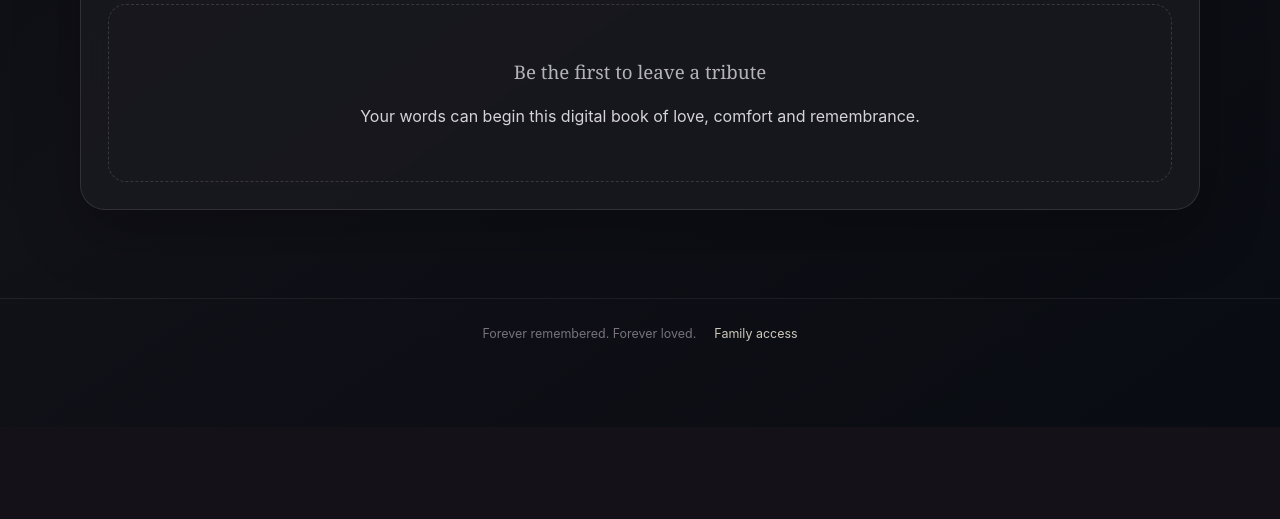
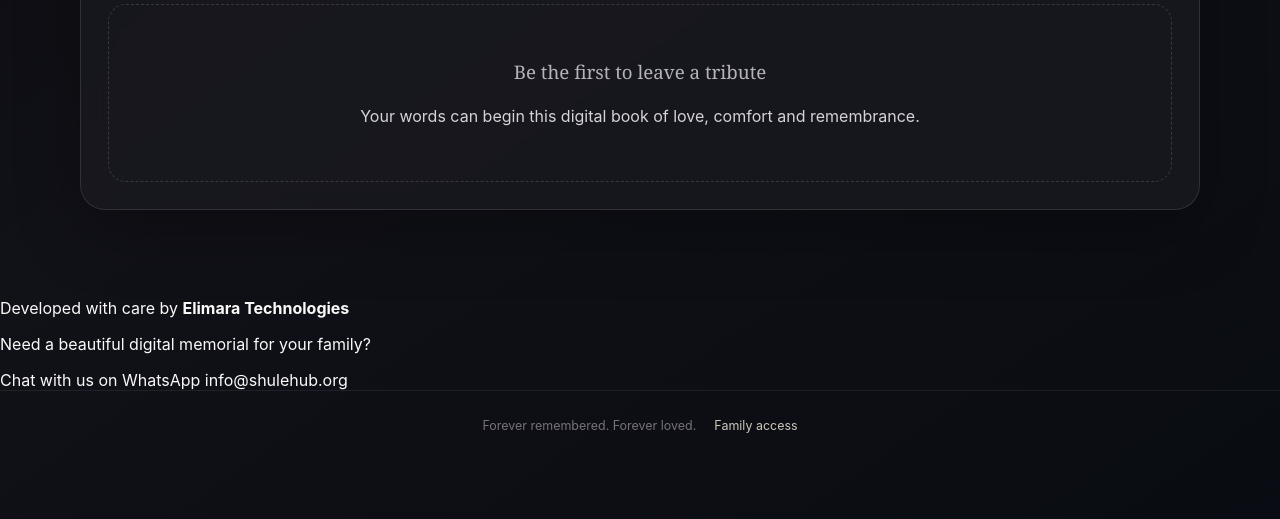
Before and after one commit to BasilOkoth/memorial-platform, a Flask app: template templates/memorial.html in a window 1280 px wide. Shown: the part 937-1456 px from the top of the page. Before the commit the page ends 1278 px from the top, so only its background shows below. Run offline with Flask 3, Linux system fonts and the light colour scheme; the template is opened without the code that fills it, so the values that code supplies are empty; some libraries are stand-ins or nearby versions.

Commit message:
Update memorial.html

```diff
--- a/templates/memorial.html
+++ b/templates/memorial.html
@@ -51,7 +51,6 @@ In Loving Memory of {{ memorial.memorial_name }}
 
       </div>
 
-
       <!-- Hero information -->
       <div class="mm-hero-copy">
 
@@ -62,7 +61,6 @@ In Loving Memory of {{ memorial.memorial_name }}
         <h1>
           {{ memorial.memorial_name }}
         </h1>
-
 
         {% if memorial.birth_date or memorial.death_date %}
 
@@ -80,11 +78,9 @@ In Loving Memory of {{ memorial.memorial_name }}
 
         {% endif %}
 
-
         <p class="mm-message">
           {{ memorial.hero_message }}
         </p>
-
 
         <!-- Hero actions -->
         <div class="mm-actions">
@@ -95,7 +91,6 @@ In Loving Memory of {{ memorial.memorial_name }}
           >
             Leave a tribute
           </a>
-
 
           {% if eulogy %}
 
@@ -114,7 +109,6 @@ In Loving Memory of {{ memorial.memorial_name }}
 
           {% endif %}
 
-
           {% if memorial.livestream_url %}
 
             <a
@@ -127,7 +121,6 @@ In Loving Memory of {{ memorial.memorial_name }}
             </a>
 
           {% endif %}
-
 
           {% if memorial.whatsapp_url %}
 
@@ -143,7 +136,6 @@ In Loving Memory of {{ memorial.memorial_name }}
           {% endif %}
 
         </div>
-
 
         <!-- Tribute count -->
         <a
@@ -163,7 +155,6 @@ In Loving Memory of {{ memorial.memorial_name }}
 
         </a>
 
-
         {% if not memorial.is_published %}
 
           <span class="mm-preview">
@@ -175,7 +166,6 @@ In Loving Memory of {{ memorial.memorial_name }}
       </div>
 
     </div>
-
 
     <!-- =====================================
          SERVICE / FUNERAL STRIP
@@ -204,7 +194,6 @@ In Loving Memory of {{ memorial.memorial_name }}
           </strong>
 
         </div>
-
 
         {% if event and event.service_datetime %}
 
@@ -264,7 +253,6 @@ In Loving Memory of {{ memorial.memorial_name }}
 
           </div>
 
-
           <p
             class="mm-countdown-finished"
             id="countdown-finished"
@@ -279,7 +267,6 @@ In Loving Memory of {{ memorial.memorial_name }}
 
         {% endif %}
 
-
         <div class="mm-farewell-meta">
 
           {% if memorial.burial_date %}
@@ -290,7 +277,6 @@ In Loving Memory of {{ memorial.memorial_name }}
 
           {% endif %}
 
-
           {% if memorial.burial_venue %}
 
             <strong>
@@ -300,7 +286,6 @@ In Loving Memory of {{ memorial.memorial_name }}
           {% endif %}
 
         </div>
-
 
         {% if memorial.burial_map_url %}
 
@@ -341,7 +326,6 @@ In Loving Memory of {{ memorial.memorial_name }}
 
       <section class="mm-grid">
 
-
         {% if memorial.biography %}
 
           <article class="mm-panel">
@@ -367,8 +351,6 @@ In Loving Memory of {{ memorial.memorial_name }}
 
         {% endif %}
 
-
-
         {% if eulogy or programme %}
 
           <article class="mm-panel">
@@ -386,9 +368,7 @@ In Loving Memory of {{ memorial.memorial_name }}
               to honour this life.
             </p>
 
-
             <div class="mm-document-grid">
-
 
               <!-- Eulogy -->
               {% if eulogy %}
@@ -411,7 +391,6 @@ In Loving Memory of {{ memorial.memorial_name }}
 
                   </div>
 
-
                   <div class="mm-document-actions">
 
                     <a
@@ -426,7 +405,6 @@ In Loving Memory of {{ memorial.memorial_name }}
                     >
                       Read Eulogy
                     </a>
-
 
                     <a
                       class="mm-button mm-button-gold"
@@ -445,8 +423,6 @@ In Loving Memory of {{ memorial.memorial_name }}
                 </div>
 
               {% endif %}
-
-
 
               <!-- Programme -->
               {% if programme %}
@@ -469,7 +445,6 @@ In Loving Memory of {{ memorial.memorial_name }}
 
                   </div>
 
-
                   <div class="mm-document-actions">
 
                     <a
@@ -484,7 +459,6 @@ In Loving Memory of {{ memorial.memorial_name }}
                     >
                       Read Programme
                     </a>
-
 
                     <a
                       class="mm-button mm-button-gold"
@@ -515,7 +489,6 @@ In Loving Memory of {{ memorial.memorial_name }}
     {% endif %}
 
 
-
     <!-- =====================================
          PHOTO MEMORIES
     ====================================== -->
@@ -536,7 +509,6 @@ In Loving Memory of {{ memorial.memorial_name }}
           A collection of moments, celebrations and everyday memories
           that remain with family and friends.
         </p>
-
 
         <div class="mm-gallery">
 
@@ -569,7 +541,6 @@ In Loving Memory of {{ memorial.memorial_name }}
       </section>
 
     {% endif %}
-
 
 
     <!-- =====================================
@@ -608,7 +579,6 @@ In Loving Memory of {{ memorial.memorial_name }}
 
         </div>
 
-
         <div>
 
           <p>
@@ -632,7 +602,6 @@ In Loving Memory of {{ memorial.memorial_name }}
     {% endif %}
 
 
-
     <!-- =====================================
          TRIBUTE FORM + FAMILY SUPPORT
     ====================================== -->
@@ -641,7 +610,6 @@ In Loving Memory of {{ memorial.memorial_name }}
       class="mm-grid"
       id="leave-tribute"
     >
-
 
       <!-- Leave tribute -->
       <article class="mm-panel">
@@ -658,7 +626,6 @@ In Loving Memory of {{ memorial.memorial_name }}
           Share a condolence, prayer, tribute or cherished memory.
           Your message will appear on the memorial wall.
         </p>
-
 
         {% if memorial.is_published %}
 
@@ -677,7 +644,6 @@ In Loving Memory of {{ memorial.memorial_name }}
               value="{{ csrf_token() }}"
             >
 
-
             <!-- Spam trap -->
             <input
               class="mm-honeypot"
@@ -686,7 +652,6 @@ In Loving Memory of {{ memorial.memorial_name }}
               tabindex="-1"
               autocomplete="off"
             >
-
 
             <label>
 
@@ -700,7 +665,6 @@ In Loving Memory of {{ memorial.memorial_name }}
               >
 
             </label>
-
 
             <label>
 
@@ -716,7 +680,6 @@ In Loving Memory of {{ memorial.memorial_name }}
 
             </label>
 
-
             <button
               class="mm-button mm-button-gold mm-button-full"
               type="submit"
@@ -725,7 +688,6 @@ In Loving Memory of {{ memorial.memorial_name }}
             </button>
 
           </form>
-
 
           <p class="mm-privacy">
             No phone number is collected.
@@ -742,7 +704,6 @@ In Loving Memory of {{ memorial.memorial_name }}
         {% endif %}
 
       </article>
-
 
 
       <!-- Family support -->
@@ -766,7 +727,6 @@ In Loving Memory of {{ memorial.memorial_name }}
             Financial support, where provided, is optional.
           </p>
 
-
           {% if memorial.mpesa_number %}
 
             <div class="mm-support-card">
@@ -783,7 +743,6 @@ In Loving Memory of {{ memorial.memorial_name }}
 
               </div>
 
-
               <strong
                 class="mm-support-number"
                 id="mpesa-number"
@@ -791,9 +750,7 @@ In Loving Memory of {{ memorial.memorial_name }}
                 {{ memorial.mpesa_number }}
               </strong>
 
-
               <div class="mm-support-details">
-
 
                 {% if memorial.mpesa_name %}
 
@@ -810,7 +767,6 @@ In Loving Memory of {{ memorial.memorial_name }}
                   </div>
 
                 {% endif %}
-
 
                 {% if memorial.contribution_purpose %}
 
@@ -832,7 +788,6 @@ In Loving Memory of {{ memorial.memorial_name }}
 
             </div>
 
-
             <button
               class="mm-button mm-button-dark mm-button-full"
               type="button"
@@ -842,7 +797,6 @@ In Loving Memory of {{ memorial.memorial_name }}
             </button>
 
           {% endif %}
-
 
           <div class="mm-actions">
 
@@ -858,7 +812,6 @@ In Loving Memory of {{ memorial.memorial_name }}
               </a>
 
             {% endif %}
-
 
             <a
               class="mm-button mm-button-dark"
@@ -876,7 +829,6 @@ In Loving Memory of {{ memorial.memorial_name }}
       {% endif %}
 
     </section>
-
 
 
     <!-- =====================================
@@ -902,7 +854,6 @@ In Loving Memory of {{ memorial.memorial_name }}
 
         </div>
 
-
         <div class="mm-wall-count">
 
           <span class="mm-tiny-flame"></span>
@@ -915,12 +866,10 @@ In Loving Memory of {{ memorial.memorial_name }}
 
       </div>
 
-
       <p class="mm-wall-intro">
         Words shared by relatives, friends and everyone whose
         life was touched by {{ memorial.memorial_name }}.
       </p>
-
 
       <div class="mm-tributes">
 
@@ -938,7 +887,6 @@ In Loving Memory of {{ memorial.memorial_name }}
                 aria-hidden="true"
               ></span>
 
-
               <div>
 
                 <h3>
@@ -953,11 +901,9 @@ In Loving Memory of {{ memorial.memorial_name }}
 
             </div>
 
-
             <blockquote>
               “{{ tribute.message }}”
             </blockquote>
-
 
             {% if tribute.is_acknowledged %}
 
@@ -970,7 +916,6 @@ In Loving Memory of {{ memorial.memorial_name }}
             {% endif %}
 
           </article>
-
 
         {% else %}
 
@@ -1003,7 +948,6 @@ In Loving Memory of {{ memorial.memorial_name }}
       </div>
 
     </section>
-
 
 
     <!-- =====================================
@@ -1042,6 +986,46 @@ In Loving Memory of {{ memorial.memorial_name }}
   </main>
 
 
+  <!-- =========================================
+       ELIMARA TECHNOLOGIES BRAND
+  ========================================== -->
+
+  <section class="mm-elimara-brand">
+
+    <span class="mm-built-by">
+      Developed with care by
+    </span>
+
+    <strong>
+      Elimara Technologies
+    </strong>
+
+    <p>
+      Need a beautiful digital memorial for your family?
+    </p>
+
+    <div class="mm-elimara-actions">
+
+      <a
+        class="mm-elimara-whatsapp"
+        href="https://wa.me/254763941520?text=Hello%20Elimara%20Technologies%2C%20I%20saw%20one%20of%20your%20digital%20memorials%20and%20I%20would%20like%20to%20know%20more."
+        target="_blank"
+        rel="noopener"
+      >
+        Chat with us on WhatsApp
+      </a>
+
+      <a
+        class="mm-elimara-email"
+        href="mailto:info@shulehub.org"
+      >
+        info@shulehub.org
+      </a>
+
+    </div>
+
+  </section>
+
 
   <!-- =========================================
        FOOTER
@@ -1067,7 +1051,6 @@ In Loving Memory of {{ memorial.memorial_name }}
 </div>
 
 
-
 <!-- =========================================
      MOBILE QUICK ACTIONS
 ========================================== -->
@@ -1080,7 +1063,6 @@ In Loving Memory of {{ memorial.memorial_name }}
   <a href="#leave-tribute">
     Leave tribute
   </a>
-
 
   {% if eulogy %}
 
@@ -1104,13 +1086,11 @@ In Loving Memory of {{ memorial.memorial_name }}
 
   {% endif %}
 
-
   <a href="#candle-wall">
     Read messages
   </a>
 
 </nav>
-
 
 
 <!-- =========================================
@@ -1128,12 +1108,10 @@ In Loving Memory of {{ memorial.memorial_name }}
   const box =
     document.getElementById("service-countdown");
 
-
   if (box) {
 
     const target =
       new Date(box.dataset.target).getTime();
-
 
     const days =
       document.getElementById("countdown-days");
@@ -1153,16 +1131,13 @@ In Loving Memory of {{ memorial.memorial_name }}
     const headline =
       document.getElementById("countdown-headline");
 
-
     const pad = number =>
       String(number).padStart(2, "0");
-
 
     function tick() {
 
       const remaining =
         target - Date.now();
-
 
       if (
         !Number.isFinite(target) ||
@@ -1174,25 +1149,20 @@ In Loving Memory of {{ memorial.memorial_name }}
         minutes.textContent = "00";
         seconds.textContent = "00";
 
-
         if (finished) {
           finished.hidden = false;
         }
-
 
         if (headline) {
           headline.textContent =
             "Forever remembered";
         }
 
-
         return false;
       }
 
-
       const totalSeconds =
         Math.floor(remaining / 1000);
-
 
       days.textContent =
         pad(
@@ -1201,14 +1171,12 @@ In Loving Memory of {{ memorial.memorial_name }}
           )
         );
 
-
       hours.textContent =
         pad(
           Math.floor(
             (totalSeconds % 86400) / 3600
           )
         );
-
 
       minutes.textContent =
         pad(
@@ -1217,19 +1185,15 @@ In Loving Memory of {{ memorial.memorial_name }}
           )
         );
 
-
       seconds.textContent =
         pad(
           totalSeconds % 60
         );
 
-
       return true;
     }
 
-
     tick();
-
 
     const timer =
       setInterval(() => {
@@ -1241,7 +1205,6 @@ In Loving Memory of {{ memorial.memorial_name }}
       }, 1000);
 
   }
-
 
 
   /* -----------------------------------------
@@ -1256,15 +1219,12 @@ In Loving Memory of {{ memorial.memorial_name }}
           "mpesa-number"
         );
 
-
       if (!node) {
         return;
       }
 
-
       const number =
         node.textContent.trim();
-
 
       try {
 
@@ -1272,14 +1232,11 @@ In Loving Memory of {{ memorial.memorial_name }}
           number
         );
 
-
         const originalText =
           node.textContent;
 
-
         node.textContent =
           "Copied: " + number;
-
 
         setTimeout(() => {
 
@@ -1287,7 +1244,6 @@ In Loving Memory of {{ memorial.memorial_name }}
             originalText;
 
         }, 1600);
-
 
       } catch (error) {
 
```
